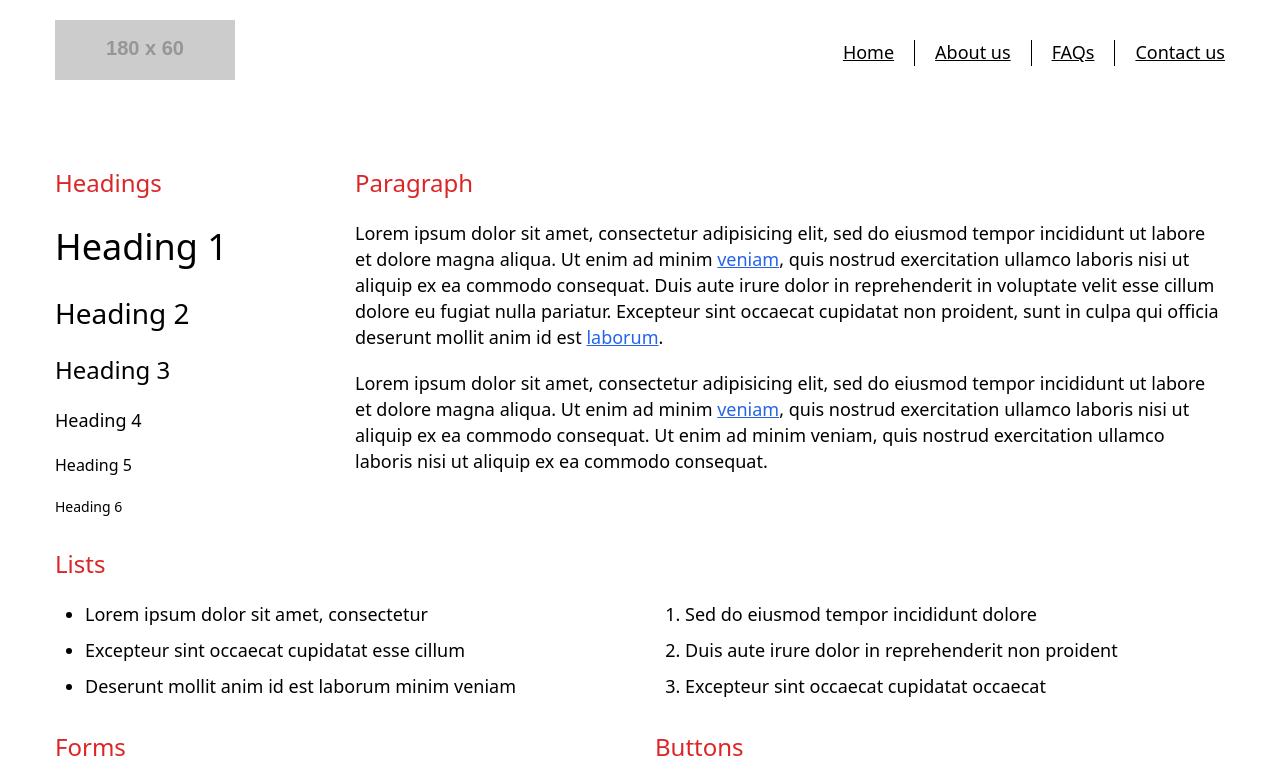
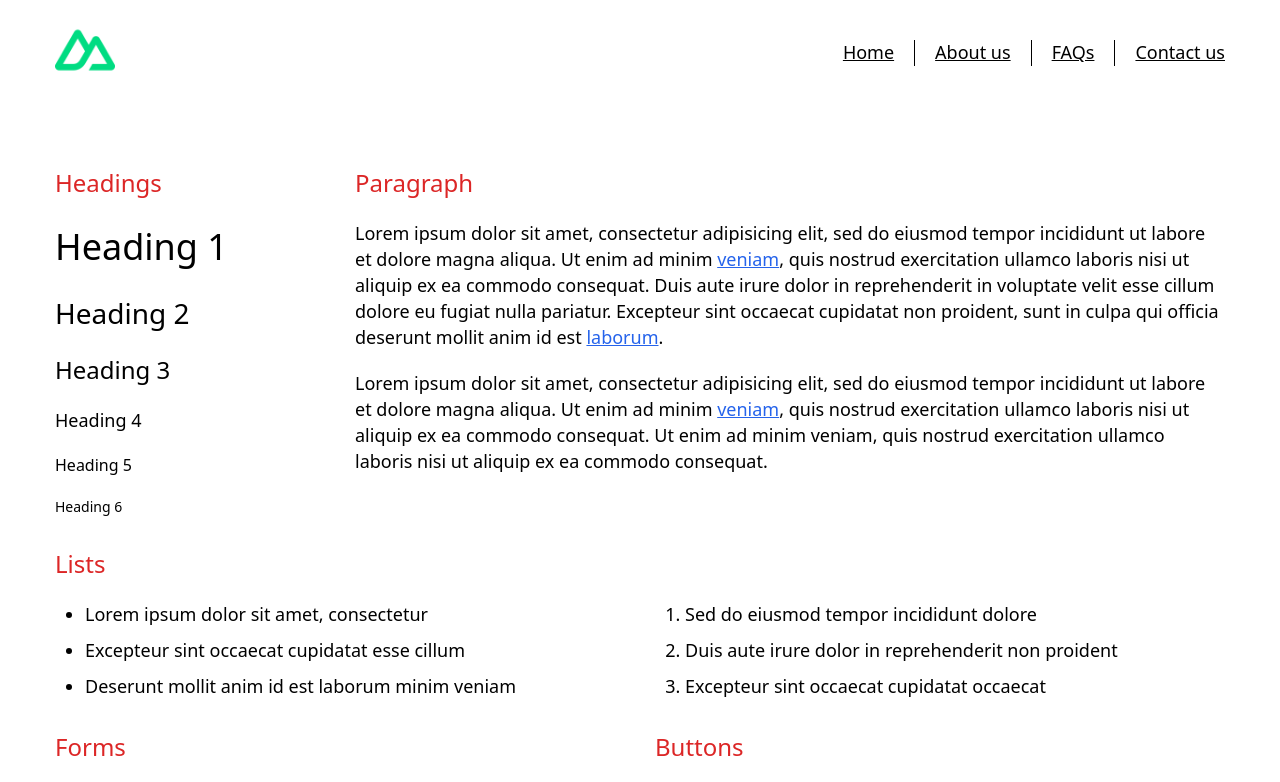
Before and after one commit to ryanaltvater/nuxt-starter, a Nuxt app: page / in a window 1280 px wide. Shown: the top 782 px of the page. Built offline with nearby package versions, Linux system fonts and the light colour scheme.

Commit message:
Updated example image path

```diff
--- a/src/components/Header.vue
+++ b/src/components/Header.vue
@@ -3,7 +3,7 @@
         <div class="container pt-2 md:flex md:items-center md:justify-between">
             <div class="sm-max:text-center">
                 <a href="/" title="INSERT TEXT">
-                    <img src="//via.placeholder.com/180x60?text=Logo" alt="Logo" />
+                    <img class="h-6" src="~/assets/img/logo.png" alt="Logo">
                 </a>
             </div>
 
```
